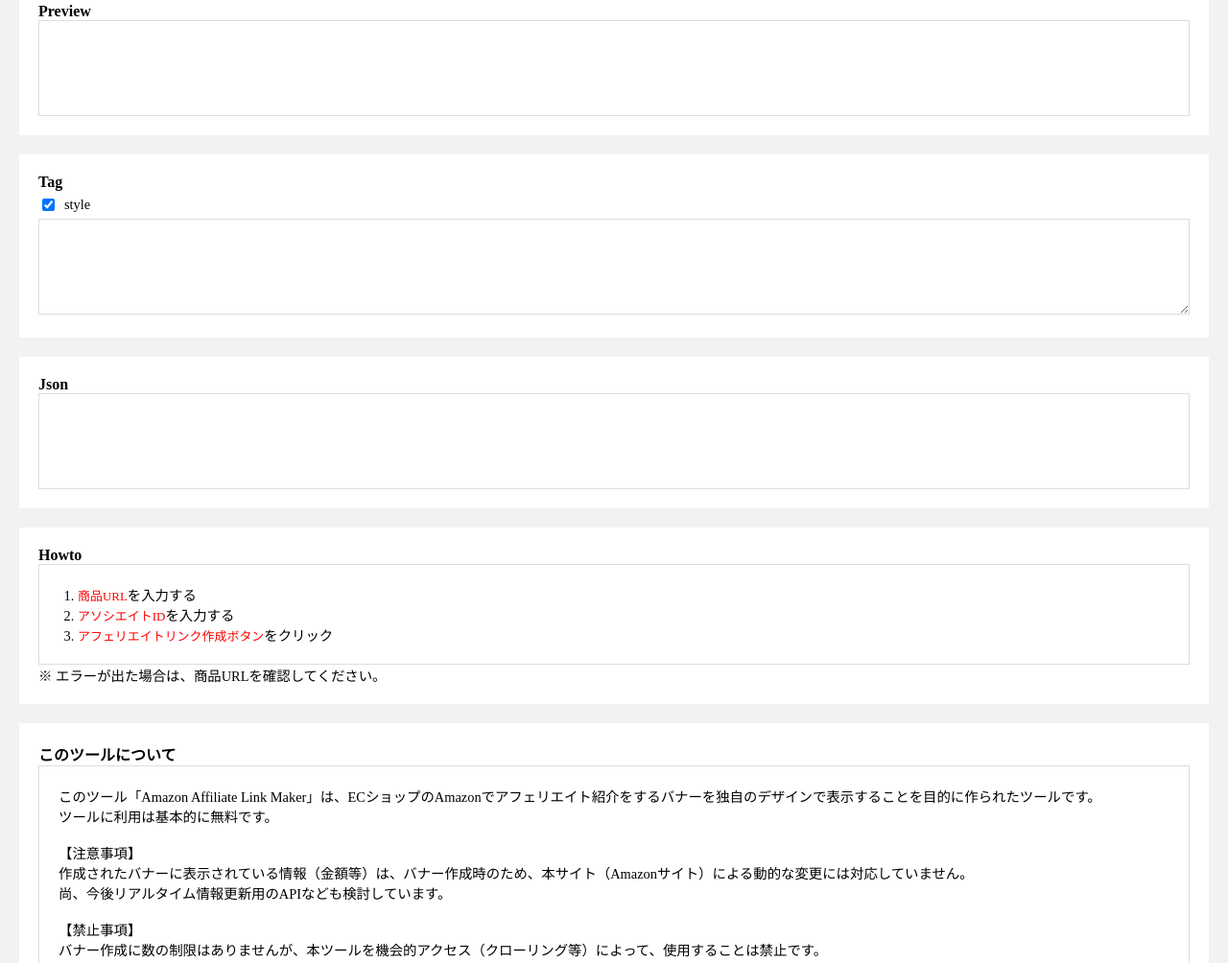
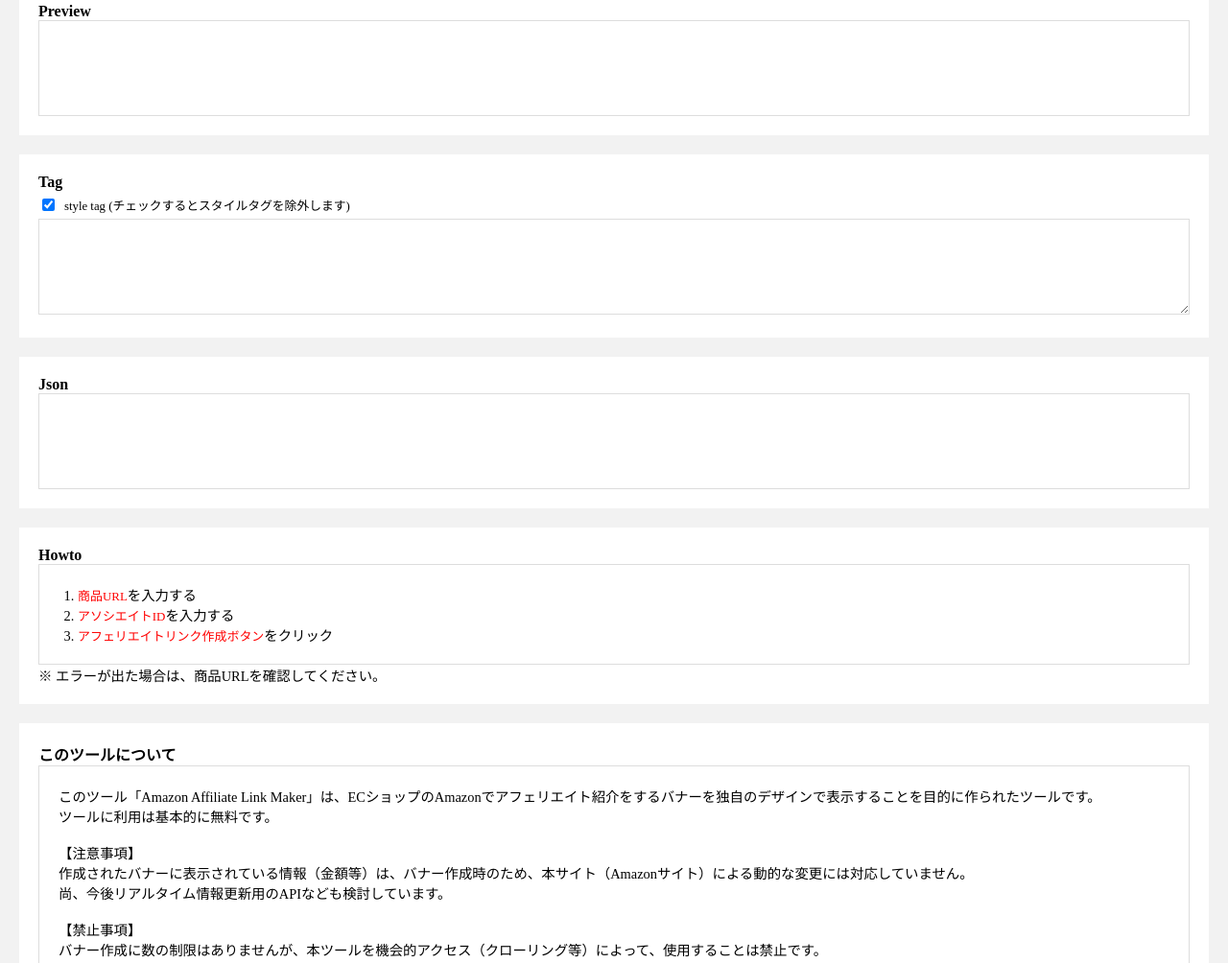
Before and after one commit to yugeta/amazon_affiliate_link_maker, a browser extension: page src/index.html in a window 1280 px wide. Shown: the part 825-1829 px from the top of the page at 96% size. Drawn offline with Linux system fonts and the light colour scheme.

Commit message:
add-func: except-style-tag 2

```diff
--- a/src/css/main.css
+++ b/src/css/main.css
@@ -72,8 +72,8 @@ textarea[name="source"]{
 
 .except-style{
   cursor:pointer;
-  font-size:0.9em;
-  display:flex;
+  font-size:0.8em;
+  display:inline-flex;
   align-items:center;
   margin:5px 0;
 }
--- a/src/index.html
+++ b/src/index.html
@@ -101,7 +101,7 @@
 
     <section class="output">
       <h2>Tag</h2>
-      <label class="except-style"><input type="checkbox" name="except-style" checked/>style</label>
+      <label class="except-style"><input type="checkbox" name="except-style" checked/>style tag (チェックするとスタイルタグを除外します)</label>
       <textarea name="source" readonly></textarea>
     </section>
 
```
